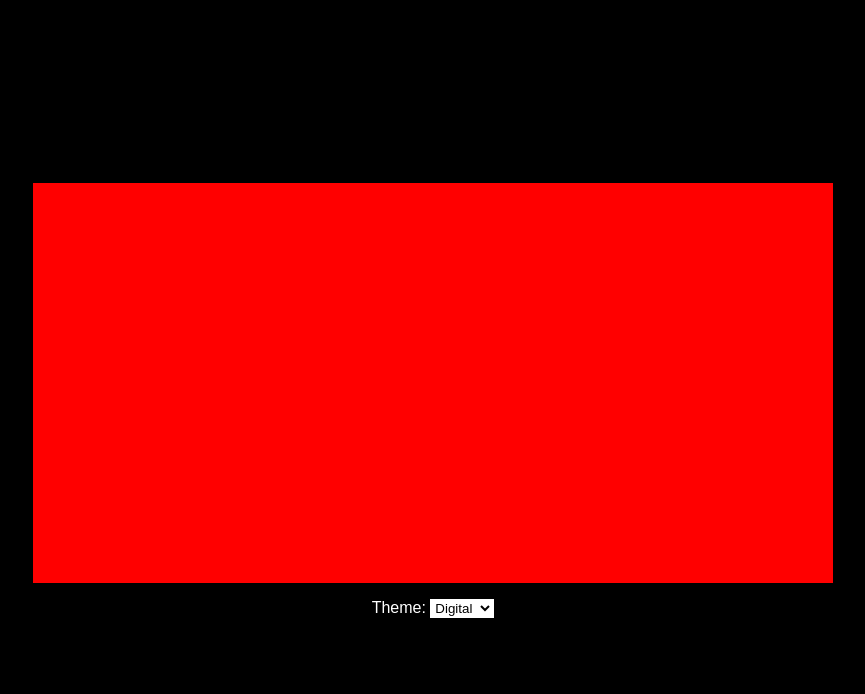
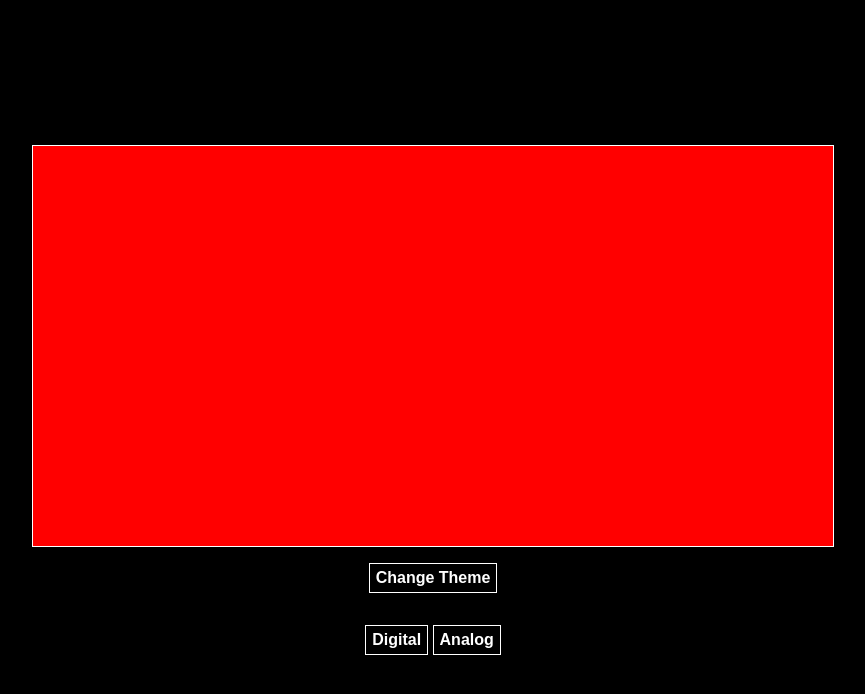
Before and after one commit to mochawoof/clock, a plain HTML site: page clock.html in a window 1280 px wide. Shown: the whole page, without its empty margins (207-1072 px from the left). Drawn offline with nearby package versions, Linux system fonts and the light colour scheme.

Commit message:
initial theming

```diff
--- a/clock.html
+++ b/clock.html
@@ -4,6 +4,8 @@
     <meta charset="UTF-8" />
     <title>Clock</title>
     <meta name="viewport" content="width=device-width, initial-scale=1" />
+    <link rel="stylesheet" href="normalize.css">
+    <link rel="stylesheet" href="skeleton.css">
 </head>
 <style>
     :root, body {
@@ -25,29 +27,35 @@
     }
     #canvas {
         background: red;
+        border: 1px solid #fff;
         width: 100%;
         max-width: 800px;
         max-height: 800px;
         aspect-ratio: 2/1;
     }
-    select {
-        outline: none;
+    button {
+        font-weight: bolder;
+        height: 30px;
         border: 1px solid #fff;
-        background: #fff;
-        color: #000;
-        font-family: inherit;
+        background: #000;
+        color: #fff;
+    }
+    button:hover {
+        background: #444;
+        cursor: pointer;
+    }
+    #themes {
+
     }
 </style>
 <body>
     <canvas id="canvas"></canvas>
-    <p>
-        Theme:
-        <select>
-            <option>Digital</option>
-            <option>Analog</option>
-            <option>b</option>
-            <option>b</option>
-        </select>
+    <p id="controls">
+        <button>Change Theme</button>
+    </p>
+    <p id="themes">
+        <button>Digital</button>
+        <button>Analog</button>
     </p>
 </body>
 <script>
```
